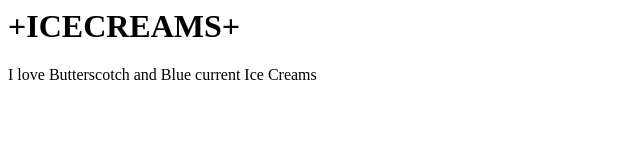
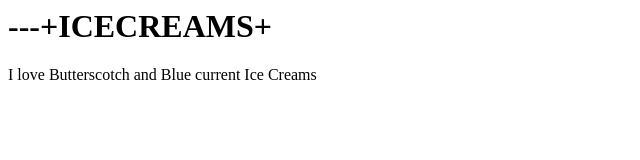
Before and after one commit to Harshpatel730/Demo-fun, a plain HTML site: page index.html in a window 1280 px wide. Shown: the whole page, without its empty margins (0-640 px from the left). Drawn offline with Linux system fonts and the light colour scheme.

Commit message:
added ---

```diff
--- a/index.html
+++ b/index.html
@@ -1,5 +1,5 @@
 <html>
 <title>This is our website</title>
-<h1>+ICECREAMS+</h1>
+<h1>---+ICECREAMS+</h1>
 <p>I love Butterscotch and Blue current Ice Creams</p>
 </html>
```
